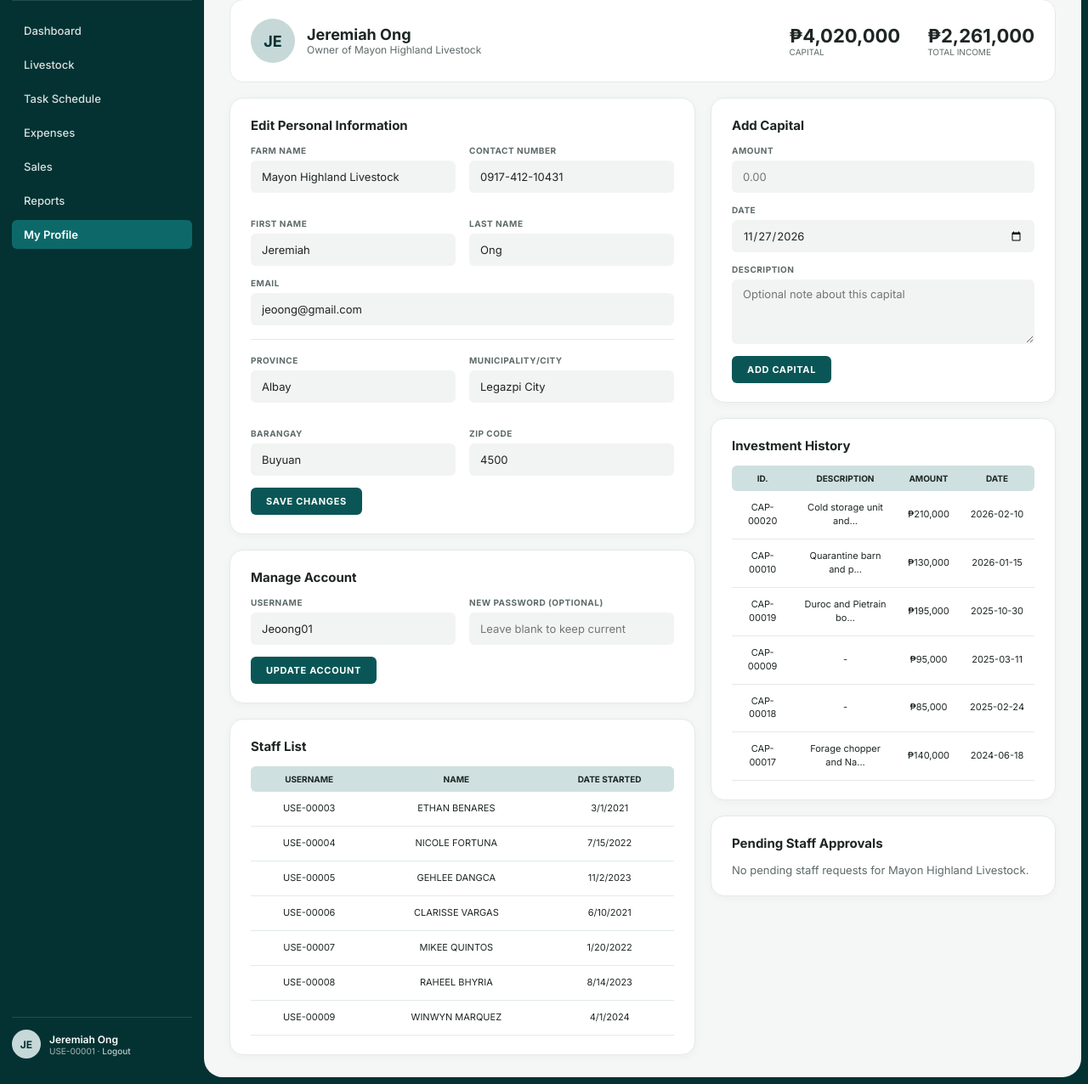
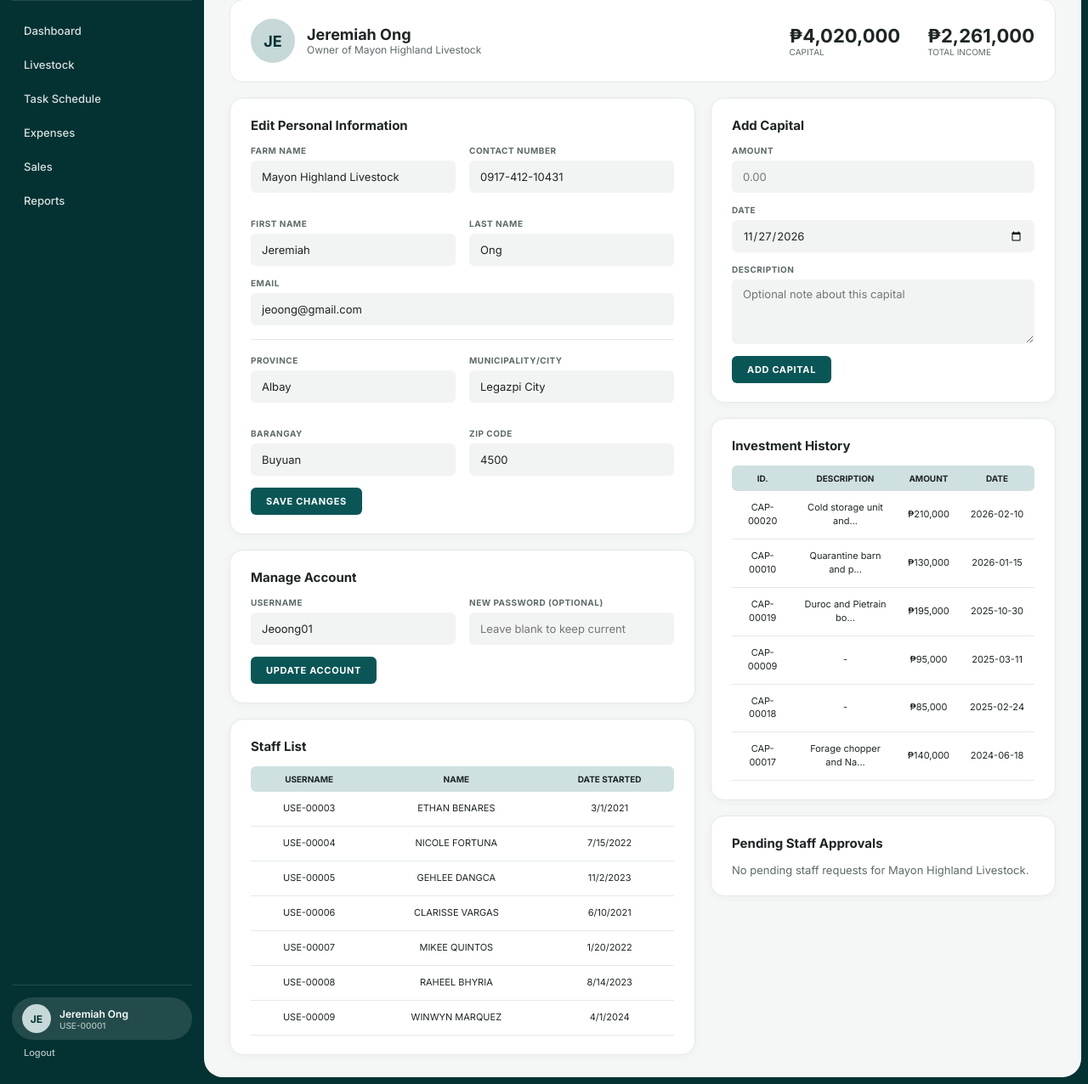
Before and after one commit to aenstudio-co/livestock-pro, a PHP site: page /profile.php in a window 1280 px wide. Shown: the part 82-1358 px from the top of the page at 85% size. Run offline with PHP 8.4, Linux system fonts and the light colour scheme; a user stored in the database is signed in; data comes from the database, SQL or seed files in the repository.

Commit message:
fix my profile sidebar

```diff
--- a/css/style.css
+++ b/css/style.css
@@ -972,3 +972,40 @@ select.form-control option[value=""] {
   justify-content: flex-end;
   margin-top: 12px;
 }
+
+.sidebar-user-wrap {
+  display: flex;
+  flex-direction: column;
+  gap: 8px;
+  padding-top: 14px;
+  border-top: 1px solid rgba(255, 255, 255, 0.12);
+}
+
+.sidebar-user-link {
+  display: flex;
+  align-items: center;
+  gap: 10px;
+  padding: 8px 12px;
+  border-radius: 999px;
+  color: var(--text-inverse);
+  text-decoration: none;
+  transition: background-color 0.15s ease;
+}
+
+.sidebar-user-link:hover,
+.sidebar-user-link.active {
+  background-color: rgba(255, 255, 255, 0.12);
+  text-decoration: none;
+}
+
+.sidebar-logout-link {
+  font-size: 11px;
+  color: rgba(255, 255, 255, 0.72);
+  padding-left: 14px;
+  text-decoration: none;
+}
+
+.sidebar-logout-link:hover {
+  color: var(--text-inverse);
+  text-decoration: underline;
+}
--- a/profile.php
+++ b/profile.php
@@ -299,14 +299,16 @@ $pending_staff_rows = $pending_staff_stmt->fetchAll();
         <?php if ($role === 'O'): ?>
           <li><a href="reports.php">Reports</a></li>
         <?php endif; ?>
-        <li><a class="active" href="profile.php">My Profile</a></li>
       </ul>
-      <div class="sidebar-user">
-        <div class="sidebar-avatar"><?= strtoupper(substr($full_name, 0, 2)) ?></div>
-        <div style="flex:1;">
-          <div class="sidebar-user-name"><?= htmlspecialchars($full_name) ?></div>
-          <div class="sidebar-user-id"><?= htmlspecialchars($user_id) ?> &middot; <a href="logout.php" style="color:rgba(255,255,255,0.75);font-size:10px;">Logout</a></div>
-        </div>
+      <div class="sidebar-user-wrap">
+        <a class="sidebar-user-link active" href="profile.php">
+          <div class="sidebar-avatar"><?= strtoupper(substr($full_name, 0, 2)) ?></div>
+          <div style="flex:1;">
+            <div class="sidebar-user-name"><?= htmlspecialchars($full_name) ?></div>
+            <div class="sidebar-user-id"><?= htmlspecialchars($user_id) ?></div>
+          </div>
+        </a>
+        <a class="sidebar-logout-link" href="logout.php">Logout</a>
       </div>
     </aside>
 
```
Also changed, not shown: expenses.php (+9 -7 lines), livestock.php (+9 -7 lines), owner_dashboard.php (+14 -11 lines), reports.php (+9 -7 lines), sales.php (+9 -7 lines), staff_dashboard.php (+9 -7 lines), task_schedule.php (+9 -26 lines).
